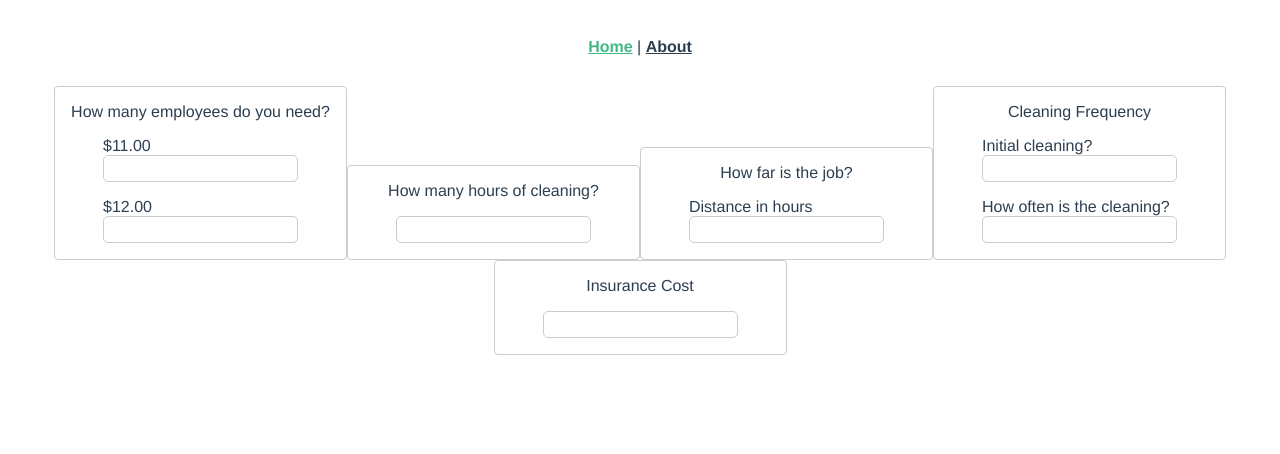
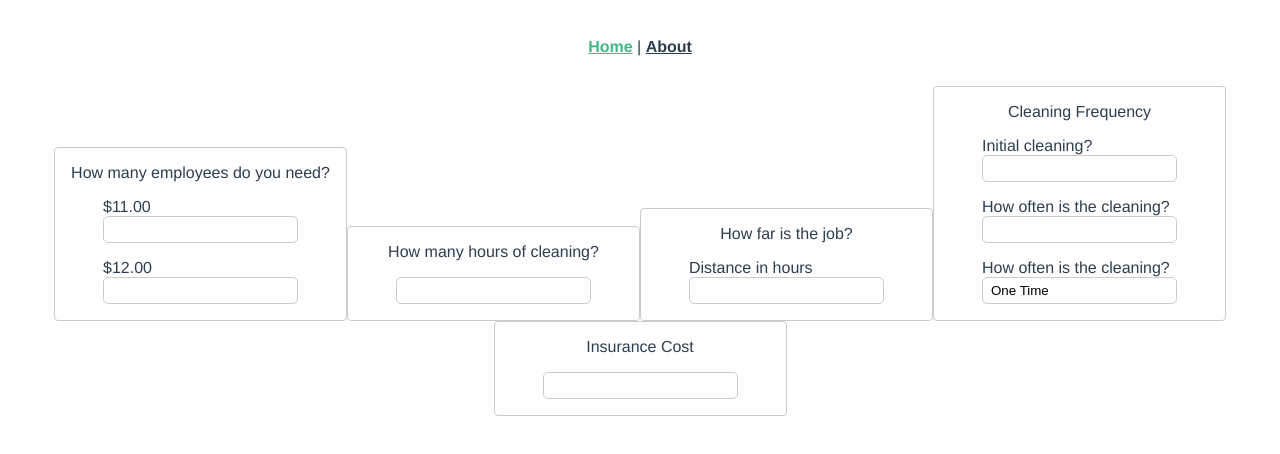
Before and after one commit to treemmett/quote-form, a Vue app: page / in a window 1280 px wide. Shown: the top 454 px of the page. Built offline with nearby package versions, Linux system fonts and the light colour scheme.

Commit message:
feat: add dropdown component

```diff
--- /dev/null
+++ b/src/components/Dropdown.vue
@@ -0,0 +1,46 @@
+<template>
+  <label class="dropdown">
+    <div class="label">{{ label }}</div>
+    <select class="select">
+      <slot />
+    </select>
+  </label>
+</template>
+
+<script lang="ts">
+import { Component, Prop, Vue } from 'vue-property-decorator';
+
+@Component
+export default class Dropdown extends Vue {
+  @Prop() private label!: string;
+}
+</script>
+
+<style lang="scss" scoped>
+.dropdown {
+  display: block;
+  position: relative;
+  margin-top: 1em;
+}
+
+.label {
+  text-align: left;
+}
+
+.select {
+  appearance: none;
+  background-color: #fff;
+  width: 100%;
+  box-sizing: border-box;
+  padding: 5px 8px;
+  outline: none;
+  border: 1px solid #ccc;
+  border-radius: 5px;
+
+  &:active,
+  &:focus {
+    border-color: #7f7eff;
+    box-shadow: 0 0 2px #7f7eff;
+  }
+}
+</style>
--- a/src/views/Home.vue
+++ b/src/views/Home.vue
@@ -16,6 +16,12 @@
     <card title="Cleaning Frequency">
       <text-field label="Initial cleaning?" />
       <text-field label="How often is the cleaning?" />
+      <dropdown label="How often is the cleaning?">
+        <option>One Time</option>
+        <option>Weekly</option>
+        <option>Biweekly</option>
+        <option>Monthly</option>
+      </dropdown>
     </card>
 
     <card title="Insurance Cost">
@@ -27,11 +33,13 @@
 <script lang="ts">
 import { Component, Vue } from 'vue-property-decorator';
 import Card from '@/components/Card.vue';
+import Dropdown from '@/components/Dropdown.vue';
 import TextField from '@/components/TextField.vue';
 
 @Component({
   components: {
     Card,
+    Dropdown,
     TextField
   }
 })
```
